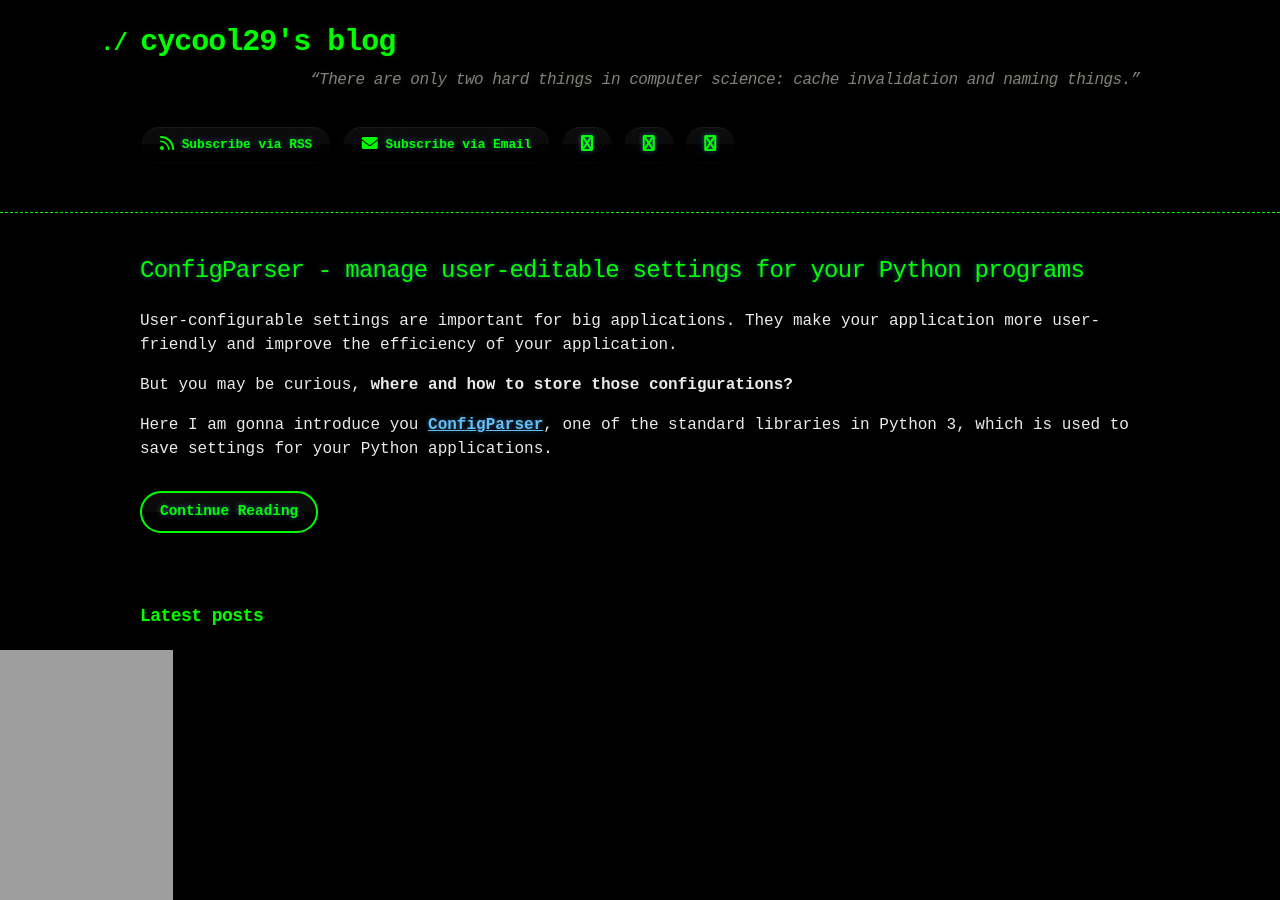
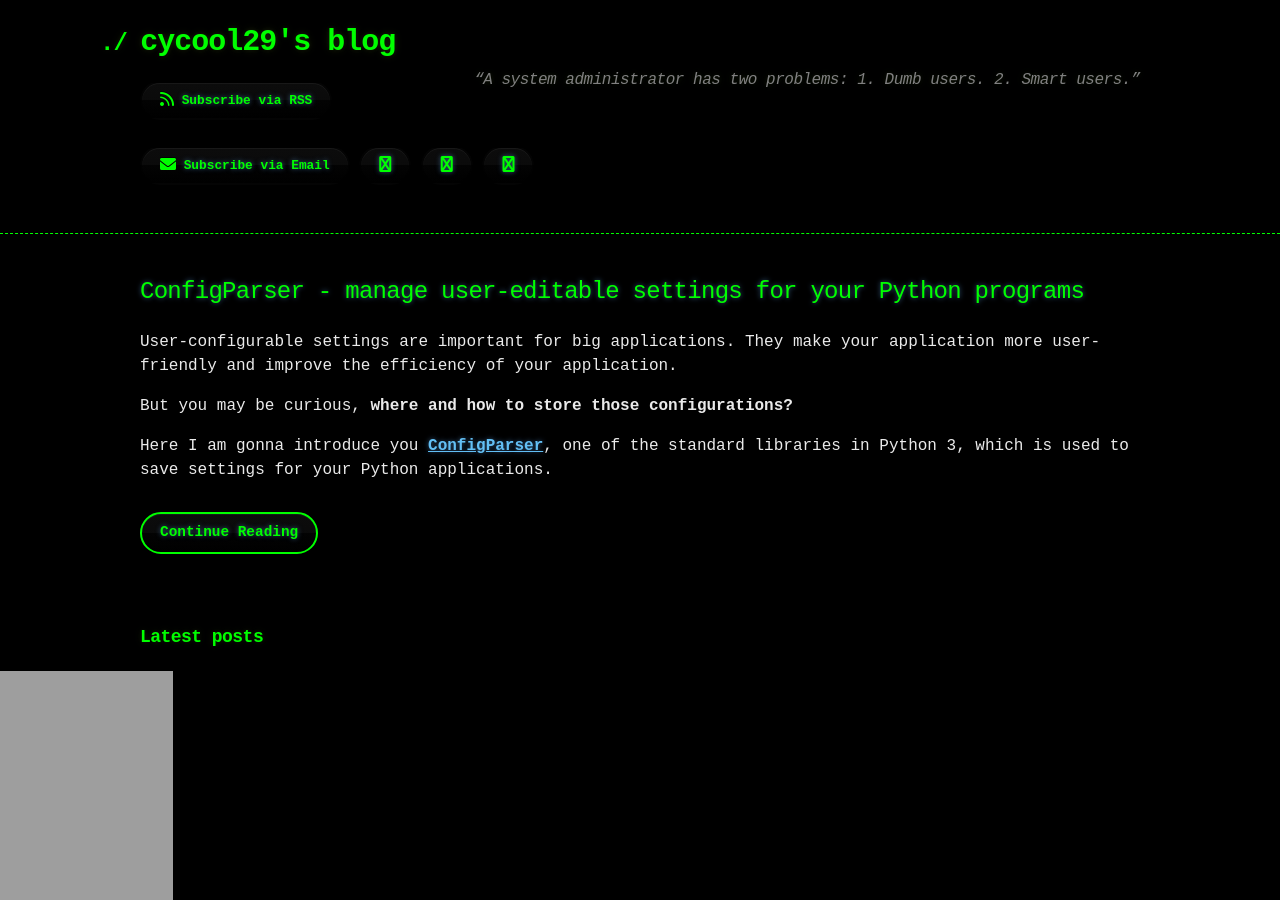
Before and after one commit to cycool29/cycool29.github.io, a Jekyll site: the page built from index.md, in a window 1280 px wide and 900 px high. Built offline with Jekyll 4.4.1, drawn with Linux system fonts in a browser that asks for light colours; a style sheet for code colours, icons or effects is not loaded.

Commit message:
Update quotes

```diff
--- a/_config.yml
+++ b/_config.yml
@@ -1,5 +1,5 @@
 title: cycool29's blog
-description: "“There are only two hard things in computer science: cache invalidation and naming things.” "
+description: "“A system administrator has two problems: 1. Dumb users. 2. Smart users.” "
 bio: A high school student. Intermediate in Python, Git, Bash. Learning JavaScript. He/Him. "
 author: cycool29
 url: https://cycool29.github.io
```
